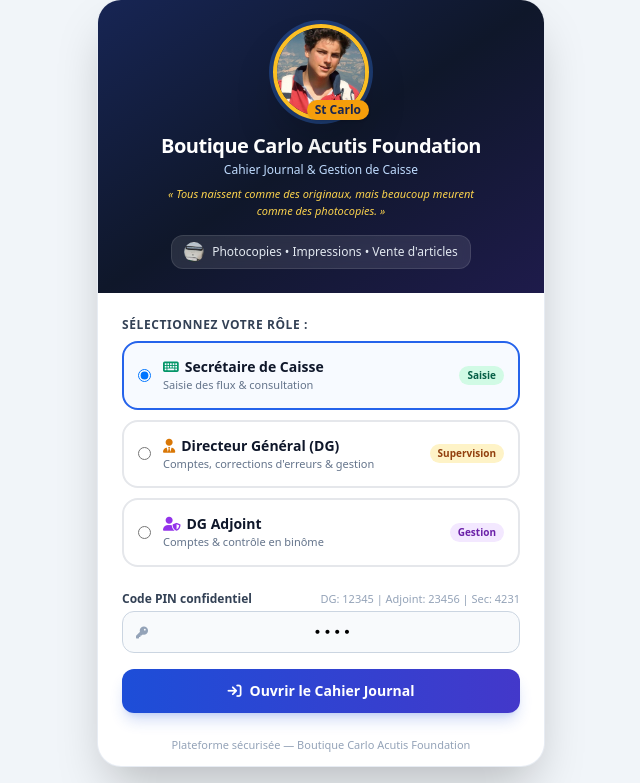
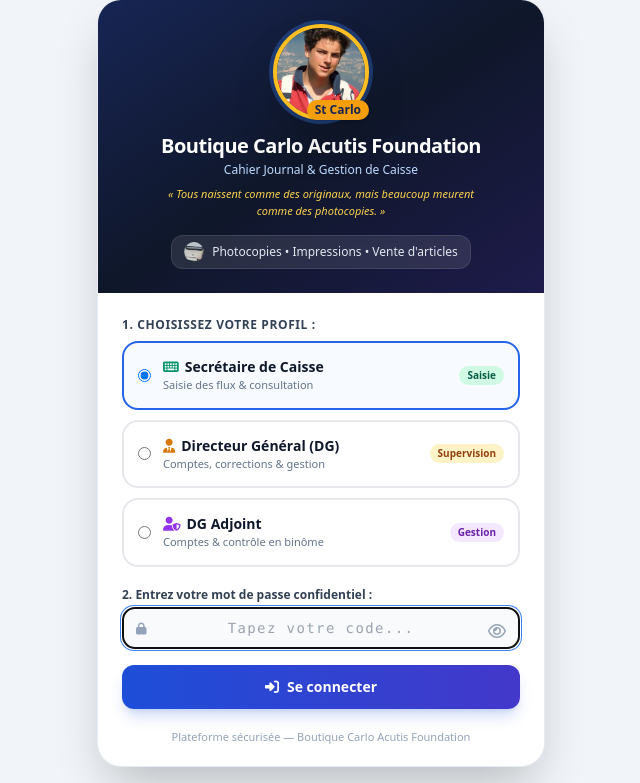
Before and after one commit to kato-bogra/carlo-acutis-journal, a FastAPI app: page /login in a window 1280 px wide. Shown: the part 17-800 px from the top of the page, without its empty margins (319-959 px from the left). Run offline with FastAPI, Linux system fonts and the light colour scheme; some libraries are stand-ins or nearby versions.

Commit message:
Gestion deconnexion explicite, saisie manuelle obligatoire du mot de passe et protection des routes

```diff
--- a/main.py
+++ b/main.py
@@ -32,9 +32,11 @@ MONTHS_FR = [
     ("10", "Octobre"), ("11", "Novembre"), ("12", "Décembre")
 ]
 
-def get_current_user(request: Request) -> dict:
-    """Extract authenticated user from cookie or return default active session."""
-    username = request.cookies.get("cahier_user") or "dg"  # Default to DG for easy startup
+def get_current_user(request: Request) -> Optional[dict]:
+    """Extract authenticated user from cookie or return None."""
+    username = request.cookies.get("cahier_user")
+    if not username:
+        return None
     conn = database.get_connection()
     c = conn.cursor()
     c.execute("SELECT id, username, full_name, role FROM users WHERE username = ?", (username,))
@@ -42,7 +44,7 @@ def get_current_user(request: Request) -> dict:
     conn.close()
     if row:
         return dict(row)
-    return {"id": 1, "username": "dg", "full_name": "Directeur Général", "role": "dg"}
+    return None
 
 def format_date_display(date_str: str) -> str:
     """Format YYYY-MM-DD into DD/MM/YYYY."""
@@ -53,15 +55,23 @@ def format_date_display(date_str: str) -> str:
         return date_str
 
 @app.get("/", response_class=HTMLResponse)
-async def root_redirect():
+async def root_redirect(request: Request):
+    user = get_current_user(request)
+    if not user:
+        return RedirectResponse(url="/login", status_code=302)
     return RedirectResponse(url="/journal", status_code=302)
 
 @app.get("/login", response_class=HTMLResponse)
-async def login_page(request: Request, error: Optional[str] = None):
+async def login_page(request: Request, error: Optional[str] = None, message: Optional[str] = None):
+    # If user is already logged in, redirect straight to journal
+    user = get_current_user(request)
+    if user:
+        return RedirectResponse(url="/journal", status_code=302)
+
     return templates.TemplateResponse(
         request=request,
         name="login.html",
-        context={"error": error}
+        context={"error": error, "message": message}
     )
 
 @app.post("/login")
@@ -86,7 +96,7 @@ async def login_submit(username: str = Form(...), password: str = Form(...)):
 
 @app.get("/logout")
 async def logout():
-    response = RedirectResponse(url="/login", status_code=303)
+    response = RedirectResponse(url="/login?message=Vous+êtes+déconnecté.+Entrez+votre+mot+de+passe+pour+vous+reconnecter.", status_code=303)
     response.delete_cookie(key="cahier_user")
     return response
 
@@ -101,6 +111,8 @@ async def journal_view(
     message_type: Optional[str] = "success"
 ):
     user = get_current_user(request)
+    if not user:
+        return RedirectResponse(url="/login?error=Veuillez+entrer+votre+mot+de+passe+pour+accéder+au+cahier+journal", status_code=303)
     now = datetime.now()
     today_str = now.strftime("%Y-%m-%d")
 
@@ -289,6 +301,8 @@ async def reports_view(
     date_end: Optional[str] = None
 ):
     user = get_current_user(request)
+    if not user:
+        return RedirectResponse(url="/login?error=Veuillez+entrer+votre+mot+de+passe+pour+accéder+aux+rapports", status_code=303)
     now = datetime.now()
     today_str = now.strftime("%Y-%m-%d")
 
@@ -453,6 +467,8 @@ async def reports_view(
 @app.get("/categories", response_class=HTMLResponse)
 async def categories_view(request: Request):
     user = get_current_user(request)
+    if not user:
+        return RedirectResponse(url="/login?error=Veuillez+entrer+votre+mot+de+passe", status_code=303)
     if user["role"] not in ["dg", "dg_adjoint"]:
         return RedirectResponse(
             url="/journal?message=Accès+refusé:+la+gestion+des+catégories+est+réservée+à+la+Direction+Générale&message_type=error",
@@ -528,6 +544,10 @@ async def export_excel(
     month: Optional[str] = None,
     day: Optional[str] = None
 ):
+    user = get_current_user(request)
+    if not user:
+        return RedirectResponse(url="/login?error=Veuillez+entrer+votre+mot+de+passe", status_code=303)
+
     conn = database.get_connection()
     c = conn.cursor()
 
--- a/templates/login.html
+++ b/templates/login.html
@@ -37,7 +37,15 @@
         </div>
 
         <!-- Login Form -->
-        <div class="p-6 space-y-6">
+        <!-- Login Form -->
+        <div class="p-6 space-y-5">
+
+            {% if message %}
+            <div class="p-3 bg-blue-50 border border-blue-200 text-blue-800 rounded-xl text-xs flex items-center gap-2">
+                <i class="fa-solid fa-circle-info text-blue-600"></i>
+                <span>{{ message }}</span>
+            </div>
+            {% endif %}
 
             {% if error %}
             <div class="p-3 bg-rose-50 border border-rose-200 text-rose-700 rounded-xl text-xs flex items-center gap-2">
@@ -48,7 +56,7 @@
 
             <div>
                 <label class="block text-xs font-bold text-slate-700 mb-2 uppercase tracking-wider">
-                    Sélectionnez votre rôle :
+                    1. Choisissez votre profil :
                 </label>
 
                 <div class="grid grid-cols-1 gap-2.5">
@@ -56,7 +64,7 @@
                     <!-- Secrétaire Card -->
                     <label class="flex items-center justify-between p-3.5 border-2 rounded-2xl cursor-pointer transition hover:border-blue-400 has-[:checked]:border-blue-600 has-[:checked]:bg-blue-50/50">
                         <div class="flex items-center gap-3">
-                            <input type="radio" name="role_select" value="secretaire" checked onchange="selectUser('secretaire', '4231')" class="text-blue-600 focus:ring-blue-500">
+                            <input type="radio" name="role_select" value="secretaire" checked onchange="selectUser('secretaire', 'Secrétaire de Caisse')" class="text-blue-600 focus:ring-blue-500">
                             <div>
                                 <div class="text-sm font-bold text-slate-900 flex items-center gap-1.5">
                                     <i class="fa-solid fa-keyboard text-emerald-600"></i>
@@ -71,13 +79,13 @@
                     <!-- DG Card -->
                     <label class="flex items-center justify-between p-3.5 border-2 rounded-2xl cursor-pointer transition hover:border-amber-400 has-[:checked]:border-amber-600 has-[:checked]:bg-amber-50/50">
                         <div class="flex items-center gap-3">
-                            <input type="radio" name="role_select" value="dg" onchange="selectUser('dg', '12345')" class="text-amber-600 focus:ring-amber-500">
+                            <input type="radio" name="role_select" value="dg" onchange="selectUser('dg', 'Directeur Général (DG)')" class="text-amber-600 focus:ring-amber-500">
                             <div>
                                 <div class="text-sm font-bold text-slate-900 flex items-center gap-1.5">
                                     <i class="fa-solid fa-user-tie text-amber-600"></i>
                                     <span>Directeur Général (DG)</span>
                                 </div>
-                                <div class="text-[11px] text-slate-500">Comptes, corrections d'erreurs & gestion</div>
+                                <div class="text-[11px] text-slate-500">Comptes, corrections & gestion</div>
                             </div>
                         </div>
                         <span class="text-[10px] font-bold bg-amber-100 text-amber-800 px-2 py-0.5 rounded-full">Supervision</span>
@@ -86,7 +94,7 @@
                     <!-- DG Adjoint Card -->
                     <label class="flex items-center justify-between p-3.5 border-2 rounded-2xl cursor-pointer transition hover:border-purple-400 has-[:checked]:border-purple-600 has-[:checked]:bg-purple-50/50">
                         <div class="flex items-center gap-3">
-                            <input type="radio" name="role_select" value="dg_adjoint" onchange="selectUser('dg_adjoint', '23456')" class="text-purple-600 focus:ring-purple-500">
+                            <input type="radio" name="role_select" value="dg_adjoint" onchange="selectUser('dg_adjoint', 'DG Adjoint')" class="text-purple-600 focus:ring-purple-500">
                             <div>
                                 <div class="text-sm font-bold text-slate-900 flex items-center gap-1.5">
                                     <i class="fa-solid fa-user-shield text-purple-600"></i>
@@ -106,20 +114,23 @@
                 <input type="hidden" id="username_field" name="username" value="secretaire">
 
                 <div>
-                    <div class="flex items-center justify-between mb-1">
-                        <label class="text-xs font-bold text-slate-700">Code PIN confidentiel</label>
-                        <span class="text-[11px] text-slate-400">DG: 12345 | Adjoint: 23456 | Sec: 4231</span>
-                    </div>
+                    <label class="block text-xs font-bold text-slate-700 mb-1">
+                        2. Entrez votre mot de passe confidentiel :
+                    </label>
                     <div class="relative">
-                        <input type="password" id="password_field" name="password" required value="4231"
-                               class="w-full pl-10 pr-4 py-2.5 text-sm bg-slate-50 border border-slate-300 rounded-xl focus:ring-2 focus:ring-blue-500 font-mono tracking-widest text-center">
-                        <i class="fa-solid fa-key absolute left-3.5 top-3.5 text-slate-400 text-xs"></i>
+                        <input type="password" id="password_field" name="password" required autofocus
+                               placeholder="Tapez votre code..."
+                               class="w-full pl-10 pr-10 py-2.5 text-sm bg-slate-50 border border-slate-300 rounded-xl focus:ring-2 focus:ring-blue-500 font-mono tracking-widest text-center">
+                        <i class="fa-solid fa-lock absolute left-3.5 top-3.5 text-slate-400 text-xs"></i>
+                        <button type="button" onclick="togglePasswordVisibility()" class="absolute right-3.5 top-3 text-slate-400 hover:text-slate-600" title="Afficher/Masquer">
+                            <i id="eye_icon" class="fa-regular fa-eye"></i>
+                        </button>
                     </div>
                 </div>
 
                 <button type="submit" class="w-full bg-gradient-to-r from-blue-700 to-indigo-700 hover:from-blue-800 hover:to-indigo-800 text-white font-bold text-sm py-3 rounded-xl shadow-lg shadow-blue-700/20 transition flex items-center justify-center gap-2">
-                    <i class="fa-solid fa-arrow-right-to-bracket"></i>
-                    <span>Ouvrir le Cahier Journal</span>
+                    <i class="fa-solid fa-right-to-bracket"></i>
+                    <span>Se connecter</span>
                 </button>
             </form>
 
@@ -132,9 +143,25 @@
     </div>
 
     <script>
-        function selectUser(username, defaultPin) {
+        function selectUser(username, roleName) {
             document.getElementById('username_field').value = username;
-            document.getElementById('password_field').value = defaultPin;
+            const pwd = document.getElementById('password_field');
+            pwd.value = '';
+            pwd.focus();
+        }
+
+        function togglePasswordVisibility() {
+            const pwd = document.getElementById('password_field');
+            const eye = document.getElementById('eye_icon');
+            if (pwd.type === 'password') {
+                pwd.type = 'text';
+                eye.classList.remove('fa-eye');
+                eye.classList.add('fa-eye-slash');
+            } else {
+                pwd.type = 'password';
+                eye.classList.remove('fa-eye-slash');
+                eye.classList.add('fa-eye');
+            }
         }
     </script>
 </body>
```
Also changed, not shown: templates/base.html (+9 -4 lines), test_app.py (+21 -4 lines), journal.db.
